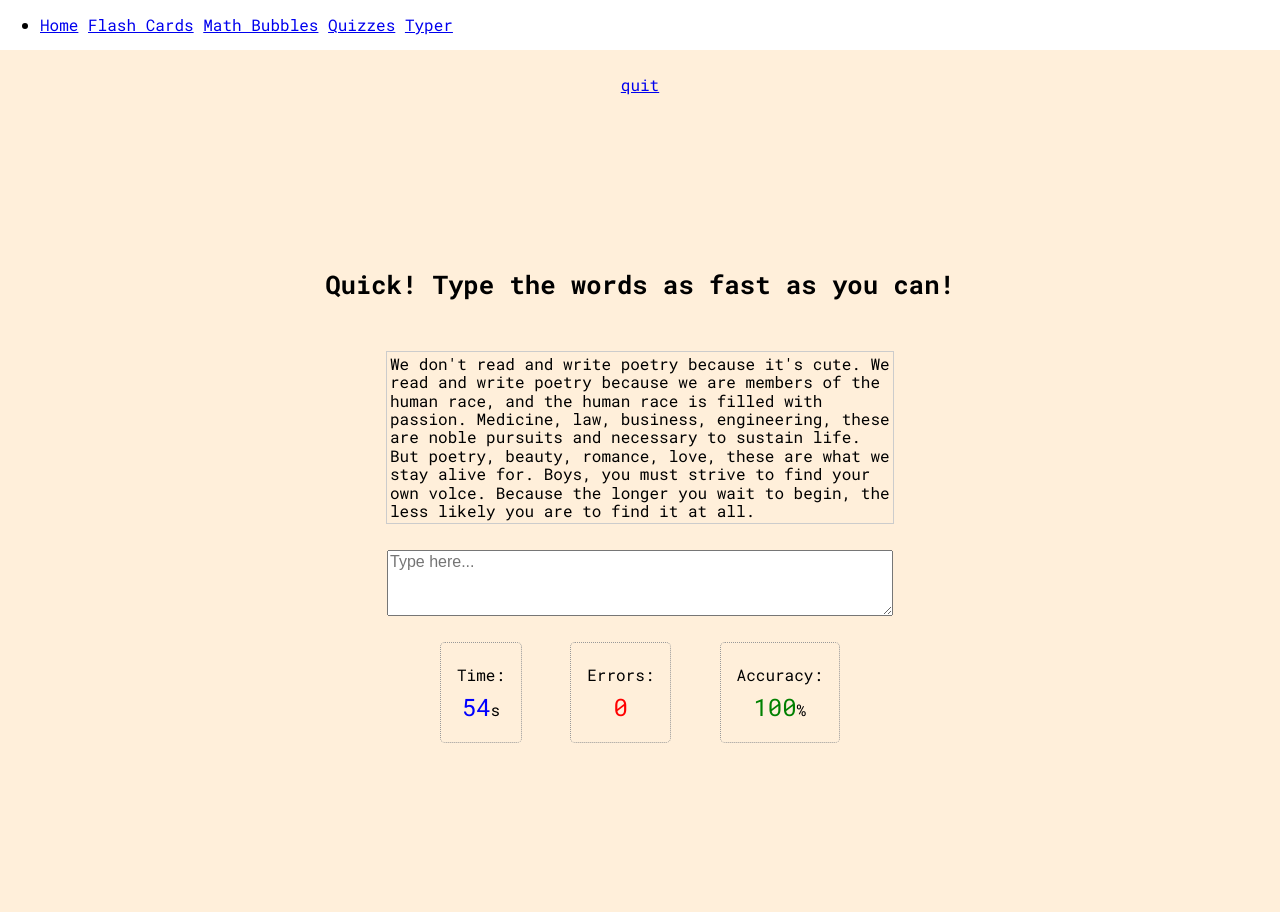
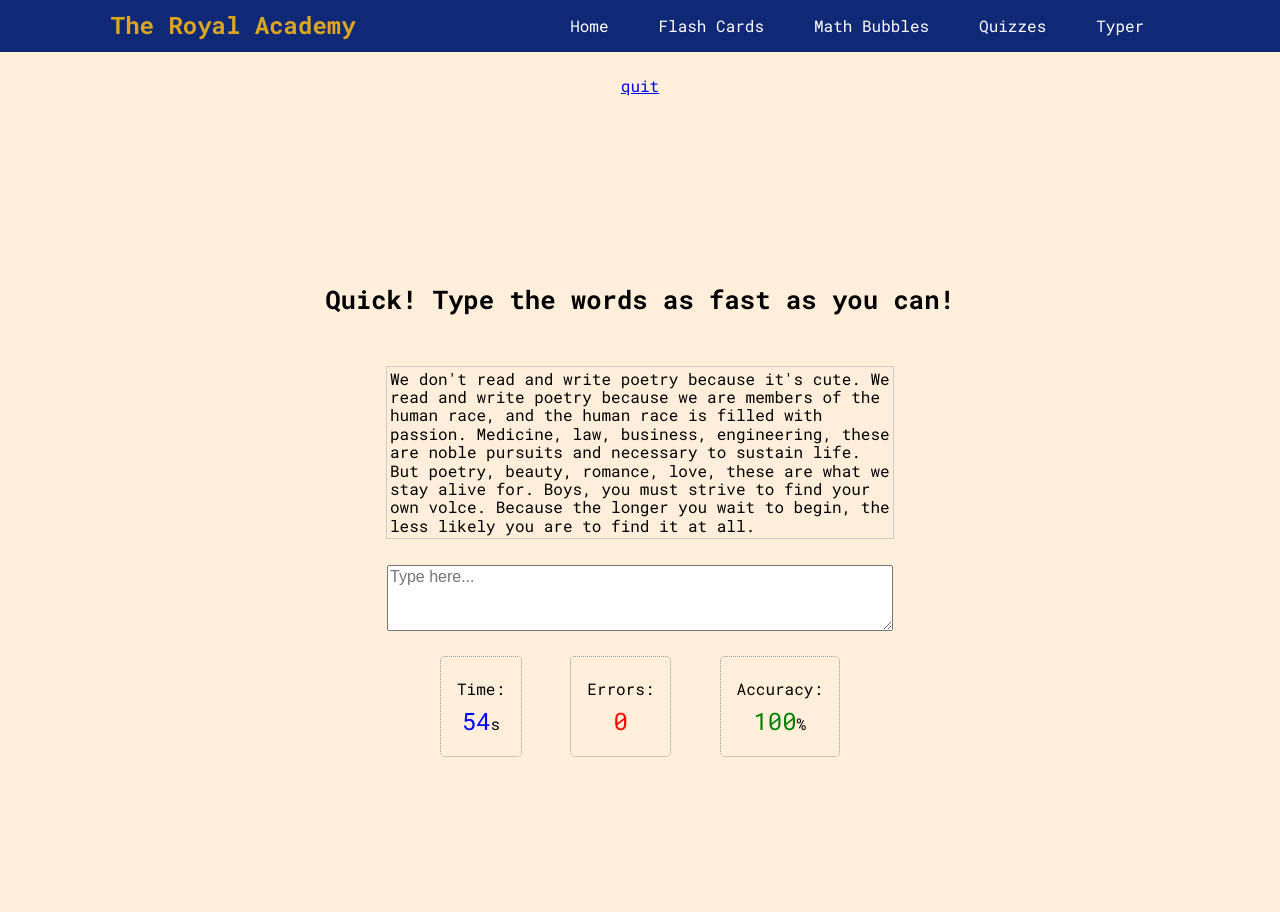
Before and after one commit to rbrower28/Royal-Academy, a Django app: page /typer/test/ in a window 1280 px wide. Run offline with Django 4.2, Linux system fonts and the light colour scheme.

Commit message:
Fixed header

```diff
--- a/home/templates/home/includes/footer.html
+++ b/home/templates/home/includes/footer.html
@@ -1,5 +1,3 @@
 <footer>
   <p>&copy;2022 The Royal Academy</p>
-  <img src="#" alt="Royal Academy Logo">
-
 </footer>
--- a/home/templates/home/index.html
+++ b/home/templates/home/index.html
@@ -9,13 +9,10 @@
 
 {% block css_files %}
   <link rel="stylesheet" href="{% static 'home/index.css' %}">
-  <link rel="stylesheet" href="{% static 'home/includes/header.css' %}">
 {% endblock %}
 
 
 {% block content %}
-
-  {% include "home/includes/header.html" %}
 
   <main>
     <h1>Hello World!</h1>
--- /dev/null
+++ b/static/header.css
@@ -0,0 +1,67 @@
+
+/* ===== HEADER & FOOTER STYLING ===== */
+
+header,
+footer {
+  padding: 12px 1rem;
+  background-color: rgb(15, 41, 118);
+}
+
+header,
+footer,
+.logo-box,
+nav {
+  display: flex;
+  flex-direction: row;
+  align-items: center;
+  justify-content: space-around;
+}
+
+.logo-box img {
+  max-height: 40px;
+  max-width: 40px;
+}
+
+nav {
+  width: 50%;
+}
+
+header h2 {
+  margin: 0;
+  color: goldenrod;
+}
+
+header a {
+  text-decoration: none;
+  color: white;
+}
+
+header a:hover {
+  color: goldenrod;
+  transform: scale(1.3);
+}
+
+footer p {
+  color: white;
+  margin: 0;
+}
+
+/* ===== SMALL SCREEN STYLING ===== */
+
+@media only screen and (max-width: 40rem) {
+
+    header,
+    footer,
+    nav {
+      flex-direction: column;
+    }
+
+    nav {
+      padding-top: 1rem;
+    }
+
+    nav a {
+      margin: 5px;
+    }
+
+  }
--- a/templates/base.html
+++ b/templates/base.html
@@ -10,30 +10,33 @@
   <meta name="viewport" content="width=device-width, initial-scale=1.0">
   <title>{% block title %}{% endblock %}</title>
   <link rel="stylesheet" href="{% static 'normalize.css' %}"></style>
+  <link rel="stylesheet" href="{% static 'header.css' %}"></style>
   {% block css_files %}{% endblock %}
 </head>
 
 <body>
-  {% block nav %}
+
+  <header>
+    <div class="logo-box">
+      <h2>The Royal Academy</h2>
+    </div>
     <nav>
-    <ul>
-      <li>
       <a href="/">Home</a>
       <a href="/flashcards">Flash Cards</a>
       <a href="/mathbubbles">Math Bubbles</a>
       <a href="/quizzes">Quizzes</a>
       <a href="/typer">Typer</a>
-      </li>
-    </ul>
     </nav>
-  {% endblock %}
+  </header>
+
   {% block content %}
+
   {% endblock %}
 
-  <footer>
+
   {% block scripts %}
+
   {% endblock %}
-  </footer>
 </body>
 
 </html>
--- a/typer/static/typer/test.css
+++ b/typer/static/typer/test.css
@@ -15,8 +15,7 @@ body {
   justify-content: space-between;
 }
 
-header,
-footer {
+.quitBtn {
   margin: 2vw;
 }
 
--- a/typer/templates/typer/test.html
+++ b/typer/templates/typer/test.html
@@ -15,9 +15,7 @@
 {% block content %}
 
   <div class="gameboard">
-    <header>
-    <a href="{% url 'test-home' %}">quit</a>
-    </header>
+    <a class="quitBtn" href="{% url 'test-home' %}">quit</a>
 
     <main>
       <h3 class="title">Quick! Type the words as fast as you can!</h3>
```
Also changed, not shown: typer/templates/typer/index.html (+0 -8 lines). Lines whose indentation alone changed are shown as unchanged.
